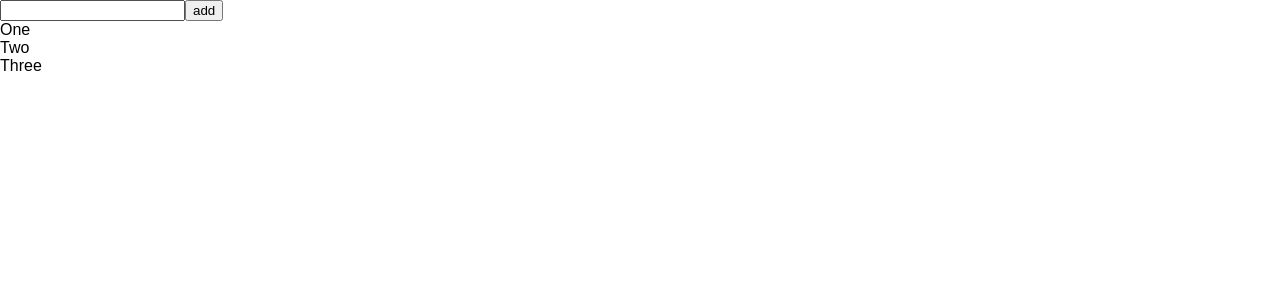
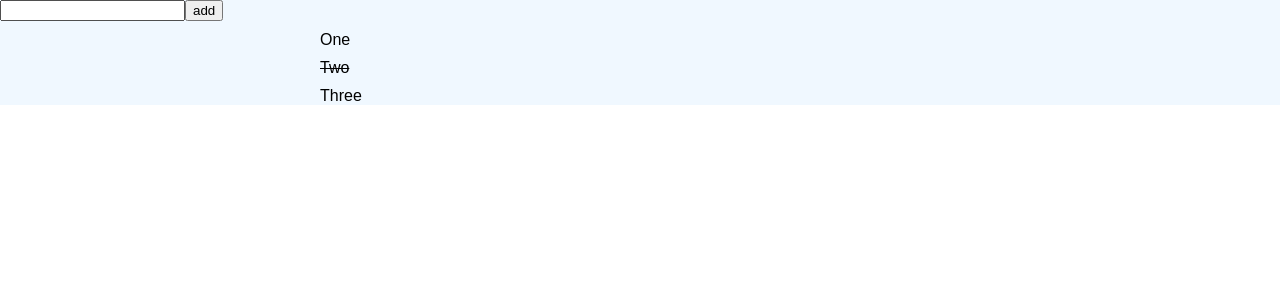
Before and after one commit to vijayperlakota/reactjstodo, a React (Create React App) app: page / in a window 1280 px wide. Shown: the top 300 px of the page. Built offline with nearby package versions, Linux system fonts and the light colour scheme.

Commit message:
CSS, fa include and some fixes

```diff
--- a/package.json
+++ b/package.json
@@ -3,6 +3,7 @@
   "version": "0.1.0",
   "private": true,
   "dependencies": {
+    "font-awesome": "^4.7.0",
     "react": "^16.3.2",
     "react-dom": "^16.3.2",
     "react-scripts": "1.1.4"
--- a/src/Components/Todo.js
+++ b/src/Components/Todo.js
@@ -8,10 +8,11 @@ class Todo extends Component {
     }
 
     render() {
+        let classes = (this.props.todo.status === "COMPLETE") ? "todo-completed" : "";
         return (
-            <div className="todo">
-                <span className="todo-name">{ this.todo.name }</span>
-                <span className="del-icon"></span>
+            <div className="todo" >
+                <span className={ `todo-name ${ classes }` } >{ this.todo.name }</span>
+                <i className="fas fa-trash-alt" ></i>
             </div>
         );
     }
--- a/src/styles/TodoApp.css
+++ b/src/styles/TodoApp.css
@@ -1,4 +1,41 @@
-.todoapp {
+@import url('../../node_modules/font-awesome/css/font-awesome.min.css');
+
+.todo-app {
     width: 100%;
     height: 100%;
+    background-color: aliceblue;
 }
+
+/* TODO style starts here */
+.todo {
+    display: 'flex';
+    width: 50%;
+    justify-content: space-around;
+    margin: 10px auto;
+}
+
+/* .todo:hover {
+    box-shadow: 1px 2px rgba(0,0,0,0.15);
+    transition: box-shadow 0.3s ease-in-out;
+} */
+
+.todo-name {
+    flex: 2
+}
+
+.todo-completed {
+    text-decoration: line-through;
+}
+
+.todo-name:hover {
+    cursor: pointer;
+}
+
+.del-icon {
+    flex: 1
+}
+
+.del-icon:hover {
+    cursor: pointer;
+}
+/* TODO style ends here */
```
Also changed, not shown: 1 other file (tests, documents, lock files or other folders).
